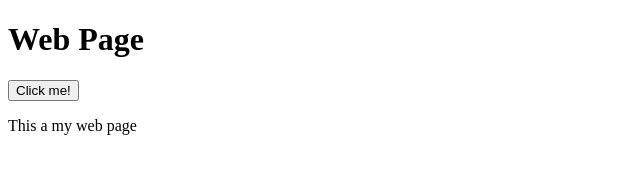
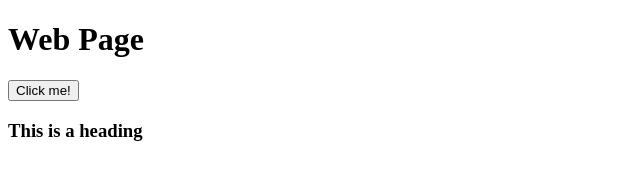
Before and after one commit to behan02/myapp, a plain HTML site: page index.html in a window 1280 px wide. Shown: the whole page, without its empty margins (0-640 px from the left). Drawn offline with Linux system fonts and the light colour scheme.

Commit message:
Update
Add a h3 element

```diff
--- a/index.html
+++ b/index.html
@@ -9,7 +9,7 @@
 <body>
     <h1>Web Page</h1>
     <button>Click me!</button>
-    <p>This a my web page</p>
+    <h3>This is a heading</h3>
 
 </body>
 </html>
```
